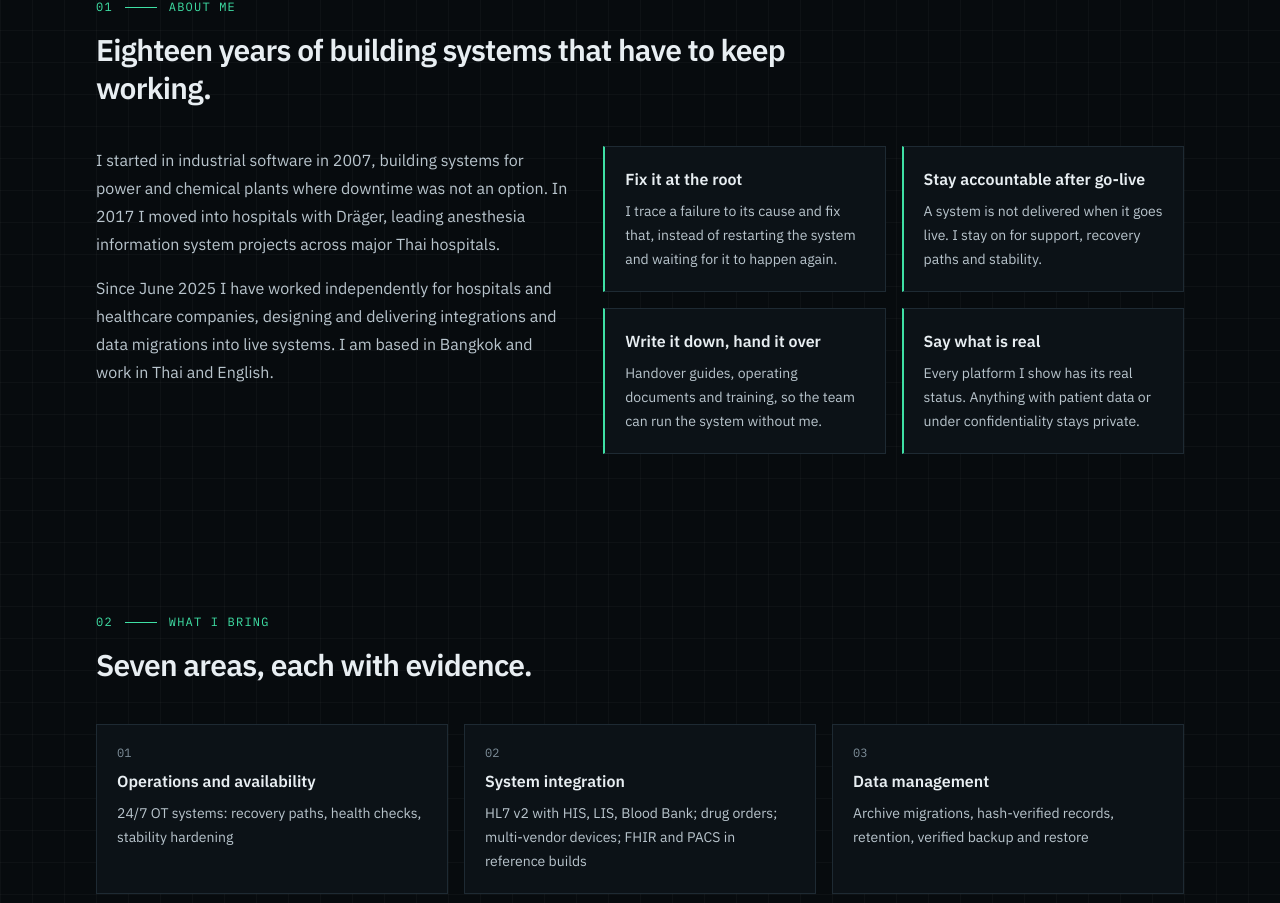
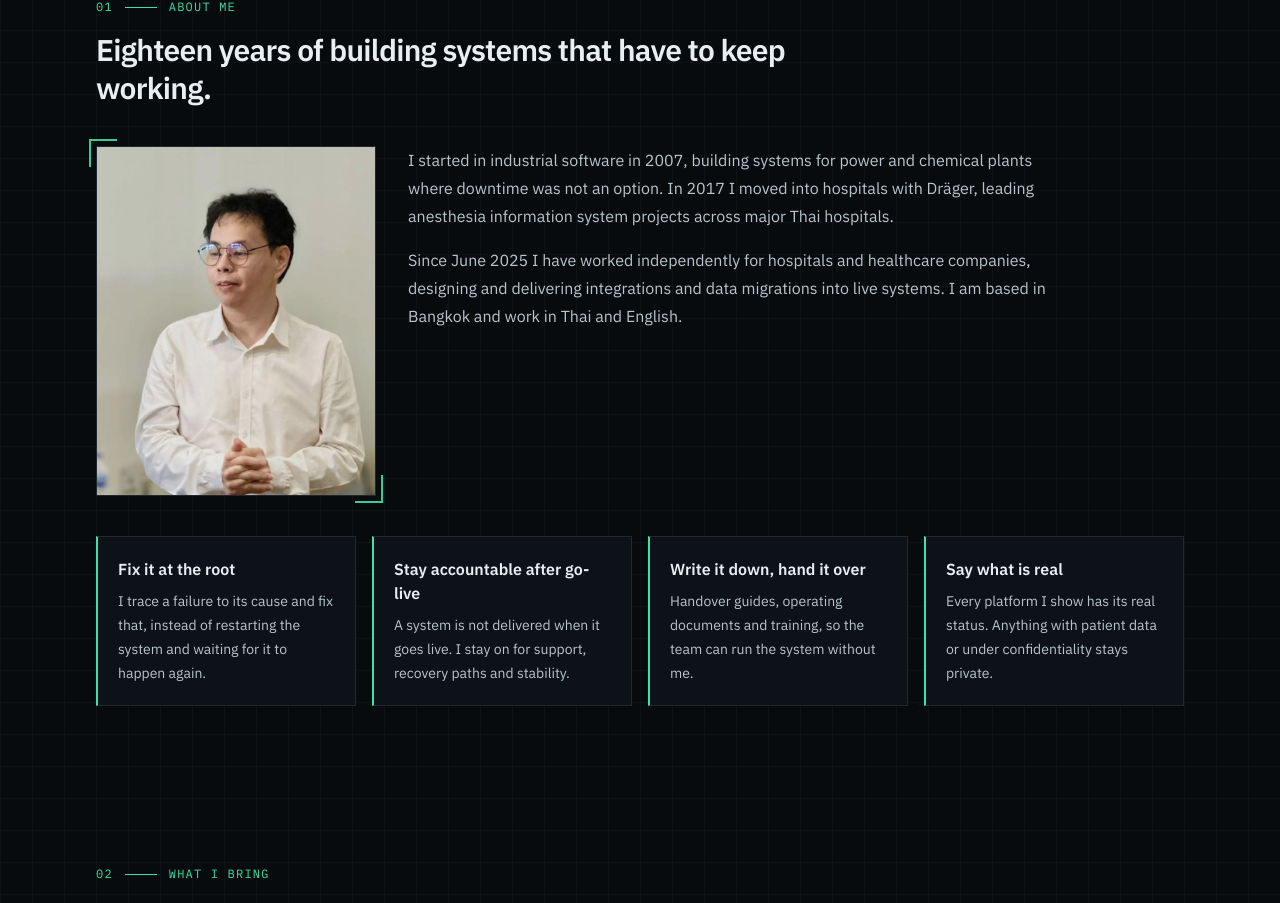
Before and after one commit to nanutlmhk/portfolio, a React (Vite) app: page / in a window 1280 px wide. Shown: the part 1154-2057 px from the top of the page. Built offline with nearby package versions, Linux system fonts and the light colour scheme; a web font is replaced by a local one.

Commit message:
Add the owner's portrait to the About section
Crop to a 4:5 portrait (42 KB, no metadata) and frame it with the
site's accent corner marks. The four principles move into a row below.

Co-Authored-By: Claude Sonnet 5.5 <noreply@anthropic.com>

```diff
--- a/src/App.tsx
+++ b/src/App.tsx
@@ -191,15 +191,30 @@ function App() {
         </section>
 
         <Section id="about" index="01" eyebrow={about.eyebrow} title={about.title}>
-          <div className="grid gap-8 lg:grid-cols-[0.9fr_1.1fr]">
-            <div>
+          <div className="grid items-start gap-8 md:grid-cols-[240px_1fr] lg:grid-cols-[280px_1fr]">
+            <div className="relative mx-auto w-full max-w-[280px] md:mx-0">
+              <img
+                src="/photo/nanut.jpg"
+                alt={about.photoAlt}
+                width={720}
+                height={900}
+                loading="lazy"
+                className="portrait block aspect-[4/5] w-full border border-line object-cover"
+              />
+              <span aria-hidden="true" className="portrait-corner portrait-corner-tl" />
+              <span aria-hidden="true" className="portrait-corner portrait-corner-br" />
+            </div>
+            <div className="max-w-2xl">
               {about.paragraphs.map((paragraph) => (
                 <p key={paragraph} className="text-base leading-7 text-body [&:not(:first-child)]:mt-4">
                   {paragraph}
                 </p>
               ))}
             </div>
-            <div className="stagger grid gap-4 sm:grid-cols-2">
+          </div>
+
+          <div className="mt-10">
+            <div className="stagger grid gap-4 sm:grid-cols-2 lg:grid-cols-4">
               {about.principles.map((item) => (
                 <article key={item.title} className="border border-line border-l-2 border-l-accent bg-panel p-4 sm:p-5">
                   <h3 className="text-base font-semibold text-ink">{item.title}</h3>
--- a/src/data/portfolioData.ts
+++ b/src/data/portfolioData.ts
@@ -138,6 +138,7 @@ export const portfolioContent: Record<'en' | 'th', PortfolioContent> = {
     about: {
       eyebrow: 'About me',
       title: 'Eighteen years of building systems that have to keep working.',
+      photoAlt: 'Portrait of Nanut Lertmahakiat',
       paragraphs: [
         'I started in industrial software in 2007, building systems for power and chemical plants where downtime was not an option. In 2017 I moved into hospitals with Dräger, leading anesthesia information system projects across major Thai hospitals.',
         'Since June 2025 I have worked independently for hospitals and healthcare companies, designing and delivering integrations and data migrations into live systems. I am based in Bangkok and work in Thai and English.',
@@ -421,6 +422,7 @@ export const portfolioContent: Record<'en' | 'th', PortfolioContent> = {
     about: {
       eyebrow: 'เกี่ยวกับผม',
       title: 'สิบแปดปีของการสร้างระบบที่ต้องใช้งานได้ต่อเนื่อง',
+      photoAlt: 'ภาพถ่ายของณนัทธ์ เลิศมหาเกียรติ',
       paragraphs: [
         'ผมเริ่มงานด้านซอฟต์แวร์สำหรับงานอุตสาหกรรมในปี 2007 สร้างระบบให้โรงไฟฟ้าและโรงงานเคมีที่หยุดชะงักไม่ได้ จากนั้นในปี 2017 ย้ายเข้าสู่วงการโรงพยาบาลกับ Dräger นำโครงการติดตั้งระบบข้อมูลวิสัญญีให้โรงพยาบาลขนาดใหญ่ของไทย',
         'ตั้งแต่มิถุนายน 2025 ผมทำงานอิสระให้โรงพยาบาลและบริษัทด้านสุขภาพ ออกแบบและส่งมอบการเชื่อมต่อระบบและการย้ายข้อมูลเข้าสู่ระบบที่ใช้งานจริง อาศัยอยู่ในกรุงเทพฯ และทำงานได้ทั้งภาษาไทยและอังกฤษ',
--- a/src/index.css
+++ b/src/index.css
@@ -201,6 +201,43 @@ body {
   transition-delay: 0.42s;
 }
 
+/* Portrait in the About section: accent corner marks that draw in. */
+.portrait-corner {
+  position: absolute;
+  width: 28px;
+  height: 28px;
+  border: 0 solid var(--accent);
+  opacity: 0.9;
+  pointer-events: none;
+  transition:
+    width 0.35s ease,
+    height 0.35s ease;
+}
+
+.portrait-corner-tl {
+  top: -7px;
+  left: -7px;
+  border-top-width: 2px;
+  border-left-width: 2px;
+}
+
+.portrait-corner-br {
+  right: -7px;
+  bottom: -7px;
+  border-right-width: 2px;
+  border-bottom-width: 2px;
+}
+
+.portrait:hover + .portrait-corner,
+.portrait:hover + .portrait-corner + .portrait-corner {
+  width: 44px;
+  height: 44px;
+}
+
+:root.dark .portrait {
+  filter: saturate(0.92) brightness(0.96);
+}
+
 /* Platform card thumbnails (PlatformArt.tsx). */
 .art-card:hover {
   border-color: var(--accent);
--- a/src/types/portfolio.ts
+++ b/src/types/portfolio.ts
@@ -88,6 +88,7 @@ export type PortfolioContent = {
   about: {
     eyebrow: string
     title: string
+    photoAlt: string
     paragraphs: string[]
     principles: { title: string; text: string }[]
   }
```
Also changed, not shown: public/photo/nanut.jpg (added).
